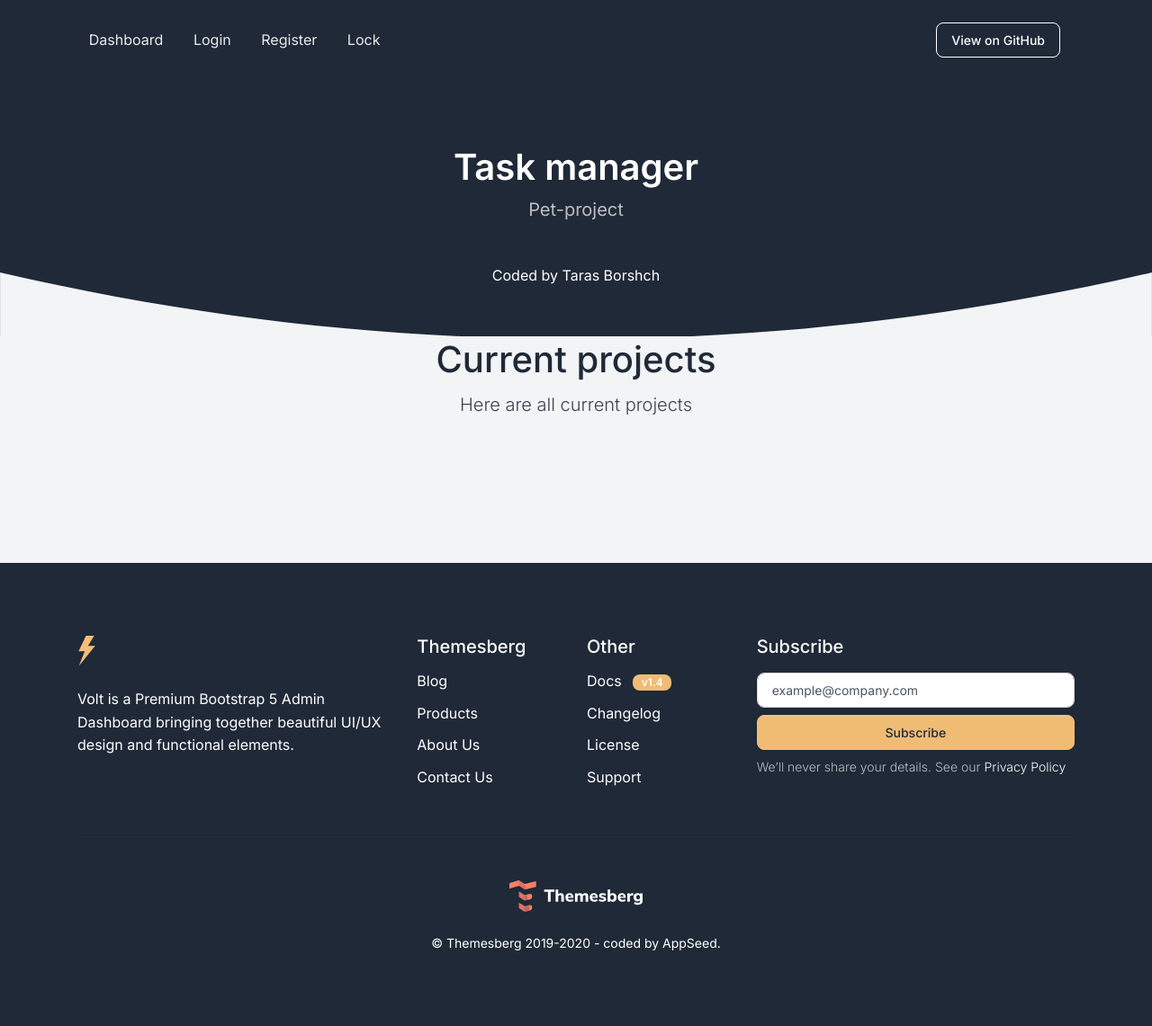
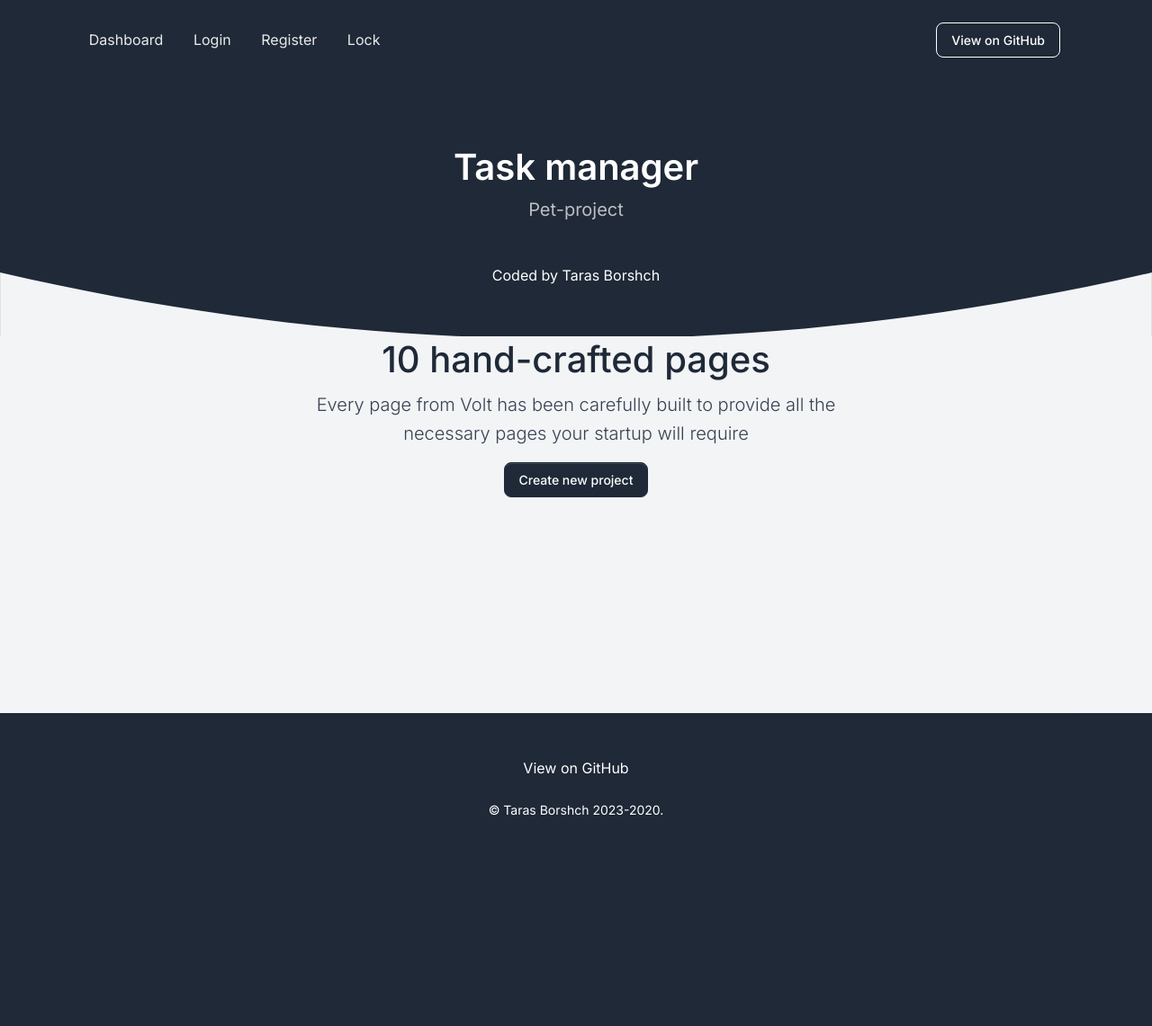
Before and after one commit to Barsh4ec/task-manager, a Django app: page / in a window 1280 px wide. Shown: the whole page at 90% size. After the commit the page ends 907 px from the top, so only its background shows below. Run offline with Django 4.2, Linux system fonts and the light colour scheme; data that the repository does not hold is empty; some libraries are stand-ins or nearby versions.

Commit message:
updated index page, task pages items display and deletion button for task points

```diff
--- a/task/urls.py
+++ b/task/urls.py
@@ -1,6 +1,14 @@
 from django.urls import path
 
-from .views import index, team_view, task_create_view, task_view, task_point_view, create_task_point_view
+from .views import (
+    index,
+    team_view,
+    task_create_view,
+    task_view,
+    task_point_view,
+    create_task_point_view,
+    delete_task_point_view
+)
 
 urlpatterns = [
     path("", index, name="index"),
@@ -17,6 +25,11 @@ urlpatterns = [
         create_task_point_view,
         name="create-task-point"
     ),
+    path(
+        "project/<int:project_pk>/team/<int:team_pk>/delete-task-point/<int:pk>/",
+        delete_task_point_view,
+        name="delete-task-point"
+    )
 
 ]
 
--- a/task/views.py
+++ b/task/views.py
@@ -112,3 +112,9 @@ def create_task_point_view(request, project_pk, team_pk, pk):
             task_point.task = task
             task_point.save()
     return redirect("task:task-list", project_pk=project_pk, team_pk=team_pk)
+
+
+def delete_task_point_view(request, project_pk, team_pk, pk):
+    point_to_delete = TaskPoint.objects.get(id=pk)
+    point_to_delete.delete()
+    return redirect("task:task-list", project_pk=project_pk, team_pk=team_pk)
--- a/templates/index.html
+++ b/templates/index.html
@@ -82,7 +82,6 @@
       </div>
       <div class="d-flex align-items-center ms-auto">
         <a href="https://github.com/Barsh4ec/task-manager"
-           target="_blank"
            class="btn btn-outline-white d-inline-flex align-items-center me-md-3">
           View on GitHub
         </a>
@@ -121,115 +120,50 @@
     <div class="container">
       <div class="row justify-content-center mb-5 mb-lg-6">
         <div class="col-12 text-center">
-          <h2 class="h1 px-lg-5">Current projects</h2>
-          <p class="lead px-lg-10">Here are all current projects</p>
+          <h2 class="h1 px-lg-5">10 hand-crafted pages</h2>
+          <p class="lead px-lg-10">Every page from Volt has been carefully built to provide all the necessary pages your
+            startup will require</p>
+          <a href="#" class="btn btn-primary">Create new project</a>
         </div>
       </div>
+      <div class="row mb-5">
         {% for project in projects %}
-      <div class="row mb-5">
           <div class="col-6 mb-5">
-          <a href="{% url "task:team-list" project_pk=project.id team_pk=project.teams.first.id %}" class="page-preview scale-up-2">
-            <img class="shadow-lg rounded scale" src="{{ project.image.url }}"
-                 alt="Dashboard page preview">
+            <a href="{% url "task:team-list" project_pk=project.id team_pk=project.teams.first.id %}"
+               class="page-preview scale-up-2">
+              <img class="shadow-lg rounded scale" src="{{ project.image.url }}" alt="{{ project.name }}">
               <div class="text-center show-on-hover rounded-bottom">
                 <h6 class="m-0 text-center d-inline-flex align-items-center text-white">{{ project.name }}
                   <svg class="icon icon-xs ms-1" fill="currentColor" viewBox="0 0 20 20"
                        xmlns="http://www.w3.org/2000/svg">
                     <path
                         d="M11 3a1 1 0 100 2h2.586l-6.293 6.293a1 1 0 101.414 1.414L15 6.414V9a1 1 0 102 0V4a1 1 0 00-1-1h-5z"></path>
-                  <path d="M5 5a2 2 0 00-2 2v8a2 2 0 002 2h8a2 2 0 002-2v-3a1 1 0 10-2 0v3H5V7h3a1 1 0 000-2H5z"></path>
+                    <path
+                        d="M5 5a2 2 0 00-2 2v8a2 2 0 002 2h8a2 2 0 002-2v-3a1 1 0 10-2 0v3H5V7h3a1 1 0 000-2H5z"></path>
                   </svg>
                 </h6>
               </div>
             </a>
           </div>
+        {% endfor %}
+
       </div>
-      {% endfor %}
     </div>
   </section>
 </main>
 
-<footer class="footer py-6 bg-gray-800 text-white">
+<footer class="footer py-0 bg-gray-800 text-white">
   <div class="container">
-    <div class="row">
-      <div class="col-md-4">
-        <img class="navbar-brand-dark mb-4" height="35" src="/static/assets/img/brand/light.svg" alt="Logo light">
-        <p>Volt is a Premium Bootstrap 5 Admin Dashboard bringing together beautiful UI/UX design and functional
-          elements.</p>
-        <ul class="social-buttons mb-5 mb-lg-0">
-          <li>
-            <a href="https://twitter.com/themesberg" aria-label="twitter social link" class="icon-white me-2">
-              <span class="fab fa-twitter"></span>
-            </a>
-          </li>
-          <li>
-            <a href="https://www.facebook.com/themesberg/" class="icon-white me-2" aria-label="facebook social link">
-              <span class="fab fa-facebook"></span>
-            </a>
-          </li>
-          <li>
-            <a href="https://github.com/themesberg" aria-label="github social link" class="icon-white me-2">
-              <span class="fab fa-github"></span>
-            </a>
-          </li>
-          <li>
-            <a href="https://dribbble.com/themesberg" class="icon-white" aria-label="dribbble social link">
-              <span class="fab fa-dribbble"></span>
-            </a>
-          </li>
-        </ul>
-      </div>
-      <div class="col-6 col-md-2 mb-5 mb-lg-0">
-        <span class="h5">Themesberg</span>
-        <ul class="links-vertical mt-2">
-          <li><a target="_blank" href="https://themesberg.com/blog">Blog</a></li>
-          <li><a target="_blank" href="https://themesberg.com/products">Products</a></li>
-          <li><a target="_blank" href="https://themesberg.com/about">About Us</a></li>
-          <li><a target="_blank" href="https://themesberg.com/contact">Contact Us</a></li>
-        </ul>
-      </div>
-      <div class="col-6 col-md-2 mb-5 mb-lg-0">
-        <span class="h5">Other</span>
-        <ul class="links-vertical mt-2">
-          <li><a href="https://themesberg.com/docs/volt-bootstrap-5-dashboard/getting-started/quick-start/"
-                 target="_blank">Docs
-            <span class="badge badge-sm bg-secondary text-dark ms-2">v1.4</span></a></li>
-          <li><a href="https://themesberg.com/docs/volt-bootstrap-5-dashboard/getting-started/changelog/"
-                 target="_blank">Changelog</a></li>
-          <li><a target="_blank" href="https://themesberg.com/licensing">License</a>
-          </li>
-          <li><a target="_blank" href="https://themesberg.com/contact">Support</a></li>
-        </ul>
-      </div>
-      <div class="col-12 col-md-4 mb-5 mb-lg-0">
-        <span class="h5 mb-3 d-block">Subscribe</span>
-        <form action="#">
-          <div class="form-row mb-2">
-            <div class="col-12">
-              <input type="email" class="form-control mb-2" placeholder="example@company.com" name="email"
-                     aria-label="Subscribe form" required>
-            </div>
-            <div class="col-12 d-grid">
-              <button type="submit" class="btn btn-secondary" data-loading-text="Sending">
-                <span>Subscribe</span>
-              </button>
-            </div>
-          </div>
-        </form>
-        <p class="text-muted font-small m-0">We’ll never share your details. See our <a class="text-white" href="#">Privacy
-          Policy</a></p>
-      </div>
-    </div>
+
     <hr class="bg-gray-700 my-5">
     <div class="row">
       <div class="col mb-md-0">
-        <a href="https://themesberg.com" target="_blank" class="d-flex justify-content-center">
-          <img src="/static/assets/img/themesberg-logo-alt.svg" height="35" class="mb-4" alt="Themesberg Logo">
+        <a href="https://github.com/Barsh4ec/task-manager" target="_blank" class="d-flex justify-content-center mb-4">
+          View on GitHub
         </a>
         <div class="d-flex text-center justify-content-center align-items-center" role="contentinfo">
           <p class="fw-normal font-small mb-0">
-            &copy; Themesberg 2019-<span class="current-year">2020</span> - coded by <a target="_blank"
-                                                                                        href="https://appseed.us">AppSeed</a>.
+            &copy; Taras Borshch 2023-<span class="current-year">2020</span>.
           </p>
         </div>
       </div>
```
Also changed, not shown: static/css/styles.css (added, +15 -0 lines), task/templatetags/app_tags.py (added, +12 -0 lines), templates/includes/modal_task_point_create.html (added, +36 -0 lines), templates/includes/modal_task_point_delete.html (added, +35 -0 lines), templates/task_list.html (+48 -49 lines), templates/teams_list.html (+26 -11 lines), static/assets/img/themesberg-logo-alt.svg, task/templatetags/__init__.py (added), templates/base.html (line endings or trailing spaces). Lines whose indentation alone changed are shown as unchanged.
